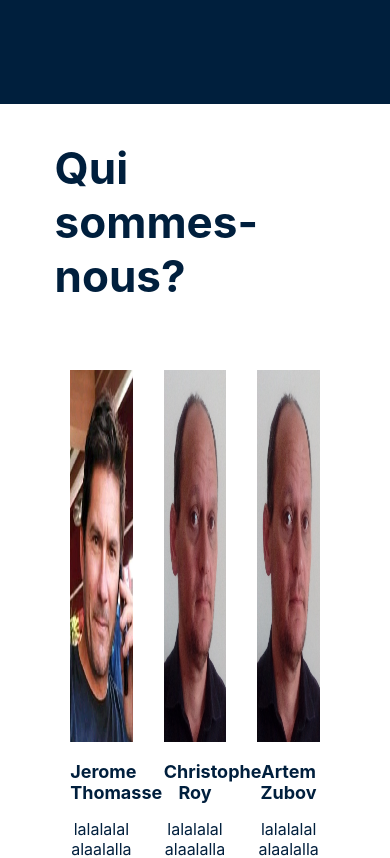
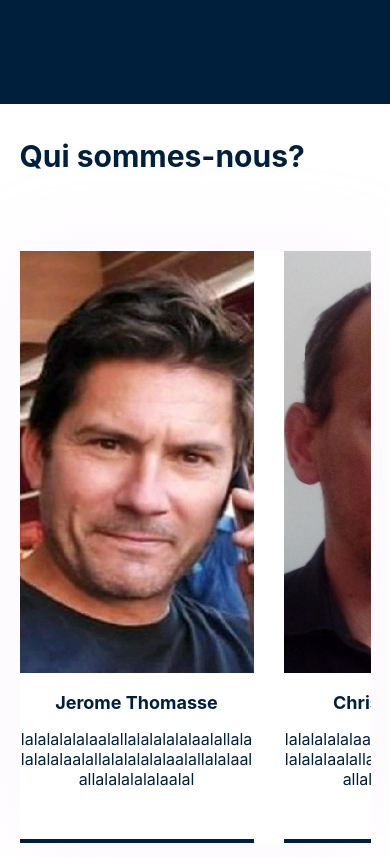
Before and after one commit to artmzbv/WeSafe, a React (Create React App) app: page / in a window 390 px wide. Shown: the part 6240-7098 px from the top of the page. Built offline with nearby package versions, Linux system fonts and the light colour scheme.

Commit message:
main768_aboutus

```diff
--- a/src/components/AboutTeam/AboutTeam.css
+++ b/src/components/AboutTeam/AboutTeam.css
@@ -30,6 +30,7 @@
 .team__photo{
     height: 44vh;
     width: 16vw;
+    object-fit: cover;
 }
 
 .team__name{
@@ -42,3 +43,70 @@
     word-wrap:break-word;
     color: #001F3D;
 }
+
+@media screen and (max-width: 768px) {
+    .team{
+        height: 110vh;
+        width: 90%;
+        margin: 5% auto;
+    }
+
+    .team__title{
+        width: 80%;
+    }
+
+    .team__container {
+        margin: 0;
+        overflow-x: scroll;
+        gap: 60px;
+        scroll-snap-type: x mandatory;
+        -ms-verrflow-style: none;
+        overflow: - moz-scrollbars-none;
+        box-shadow: 0px 0px 80px #f3c9ff2e;
+        /* border-radius: 10px; */
+    }
+    .team__container::-webkit-scrollbar{
+        width:0;
+    }
+
+    .team__card{
+        max-width: 30vw;
+        padding-bottom: 4vh;
+        border-bottom: 4px solid #001F3D;
+        scroll-snap-align: start;
+        pointer-events: none;
+    }
+
+    .team__photo{
+        height: 50vh;
+        width:100%;
+        object-fit: cover;
+        user-select: none;
+        pointer-events: none;
+    }
+}
+
+@media screen and (max-width: 430px) {
+    .team__title{
+        width: 100%;
+        font-size: 30px;
+    }
+
+    .team__container {
+        /* margin: 0;
+        overflow-x: scroll; */
+        gap: 30px;
+        /* scroll-snap-type: x mandatory;
+        -ms-verrflow-style: none;
+        overflow: - moz-scrollbars-none;
+        box-shadow: 0px 0px 80px #f3c9ff2e;
+        border-radius: 10px; */
+    }
+    .team__card{
+        max-width: 60vw;
+        /* padding-bottom: 4vh;
+        border-bottom: 4px solid #001F3D;
+        scroll-snap-align: start;
+        pointer-events: none; */
+    }
+}
```
